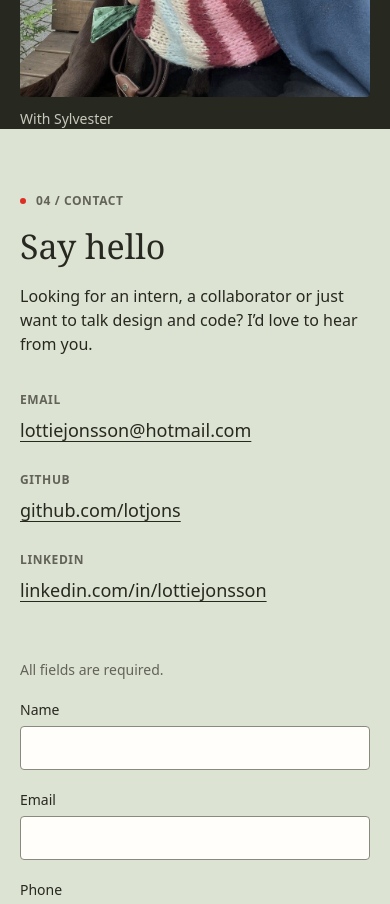
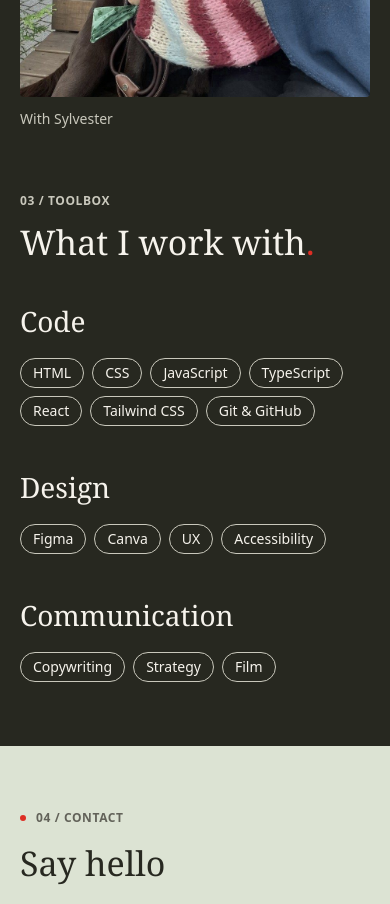
Before and after one commit to lotjons/LOTTIEPORTFOLIO, a React (Vite) app: page / in a window 390 px wide. Shown: the part 6020-6924 px from the top of the page. Built offline with nearby package versions, Linux system fonts and the light colour scheme.

Commit message:
feat(toolbox): add toolbox section (closes #17)

```diff
--- a/src/App.tsx
+++ b/src/App.tsx
@@ -4,6 +4,7 @@ import Header from './components/Header'
 import Hero from './components/Hero'
 import OffScreen from './components/OffScreen'
 import Projects from './components/Projects'
+import Toolbox from './components/Toolbox'
 
 function App() {
   return (
@@ -14,6 +15,7 @@ function App() {
         <About />
         <Projects />
         <OffScreen />
+        <Toolbox />
         <Contact />
       </main>
     </>
--- /dev/null
+++ b/src/components/Toolbox.tsx
@@ -0,0 +1,63 @@
+const toolGroups = [
+  {
+    title: 'Code',
+    tools: [
+      'HTML',
+      'CSS',
+      'JavaScript',
+      'TypeScript',
+      'React',
+      'Tailwind CSS',
+      'Git & GitHub',
+    ],
+  },
+  {
+    title: 'Design',
+    tools: ['Figma', 'Canva', 'UX', 'Accessibility'],
+  },
+  {
+    title: 'Communication',
+    tools: ['Copywriting', 'Strategy', 'Film'],
+  },
+]
+
+function Toolbox() {
+  return (
+    <section
+      aria-labelledby="toolbox-title"
+      className="bg-ink pt-16 pb-16 text-linen lg:pt-24 lg:pb-28"
+    >
+      <div className="wrap">
+        <p className="text-xs font-semibold uppercase tracking-wider text-rule">
+          03 / Toolbox
+        </p>
+        <h2
+          id="toolbox-title"
+          className="mt-4 font-serif text-[34px] leading-[1.04] lg:text-[52px]"
+        >
+          What I work with<span className="text-pop">.</span>
+        </h2>
+
+        <div className="mt-10 grid gap-10 md:grid-cols-3">
+          {toolGroups.map((group) => (
+            <div key={group.title}>
+              <h3 className="font-serif text-[28px]">{group.title}</h3>
+              <ul className="mt-4 flex flex-wrap gap-2">
+                {group.tools.map((tool) => (
+                  <li
+                    key={tool}
+                    className="rounded-full border border-rule px-3 py-1 text-sm"
+                  >
+                    {tool}
+                  </li>
+                ))}
+              </ul>
+            </div>
+          ))}
+        </div>
+      </div>
+    </section>
+  )
+}
+
+export default Toolbox
```
